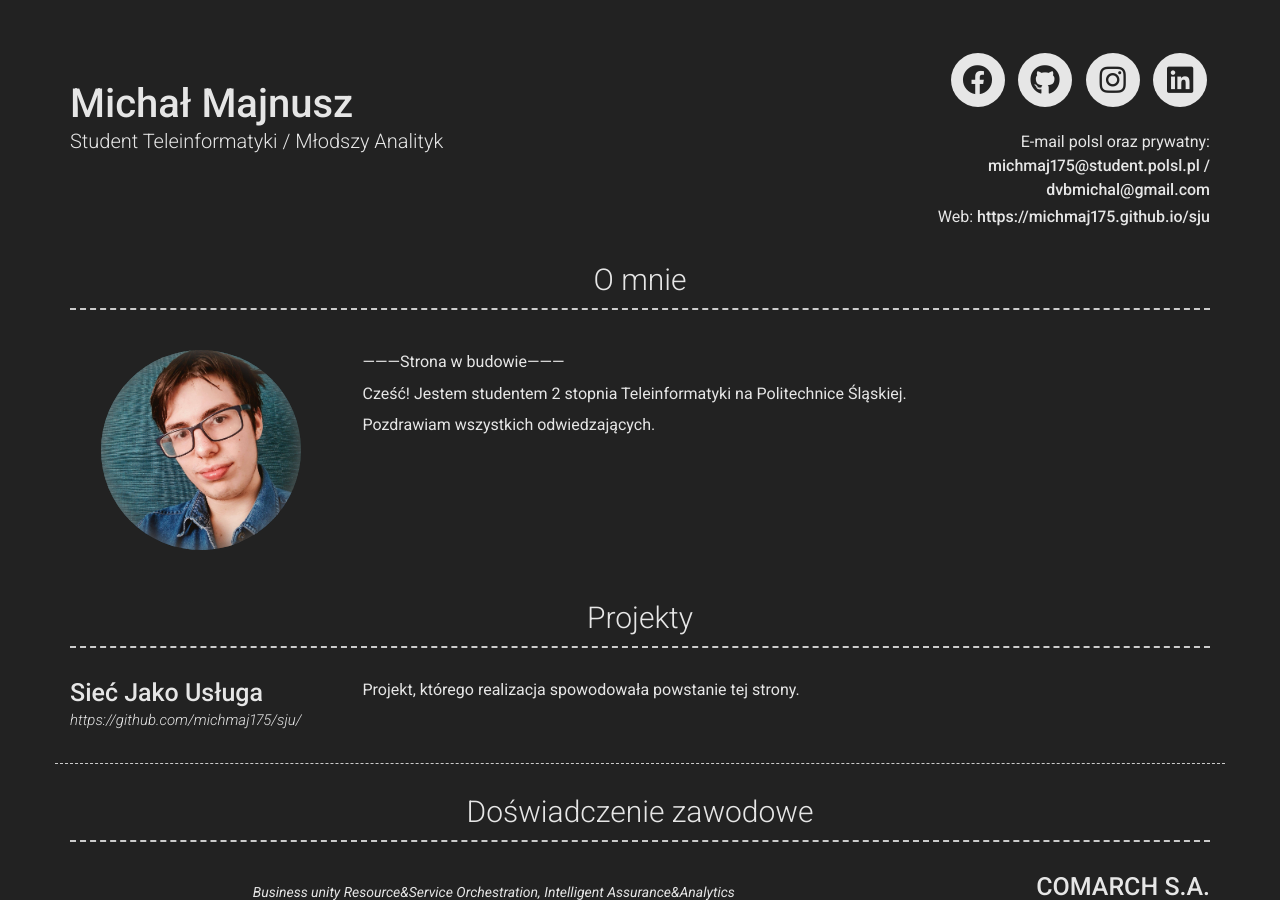
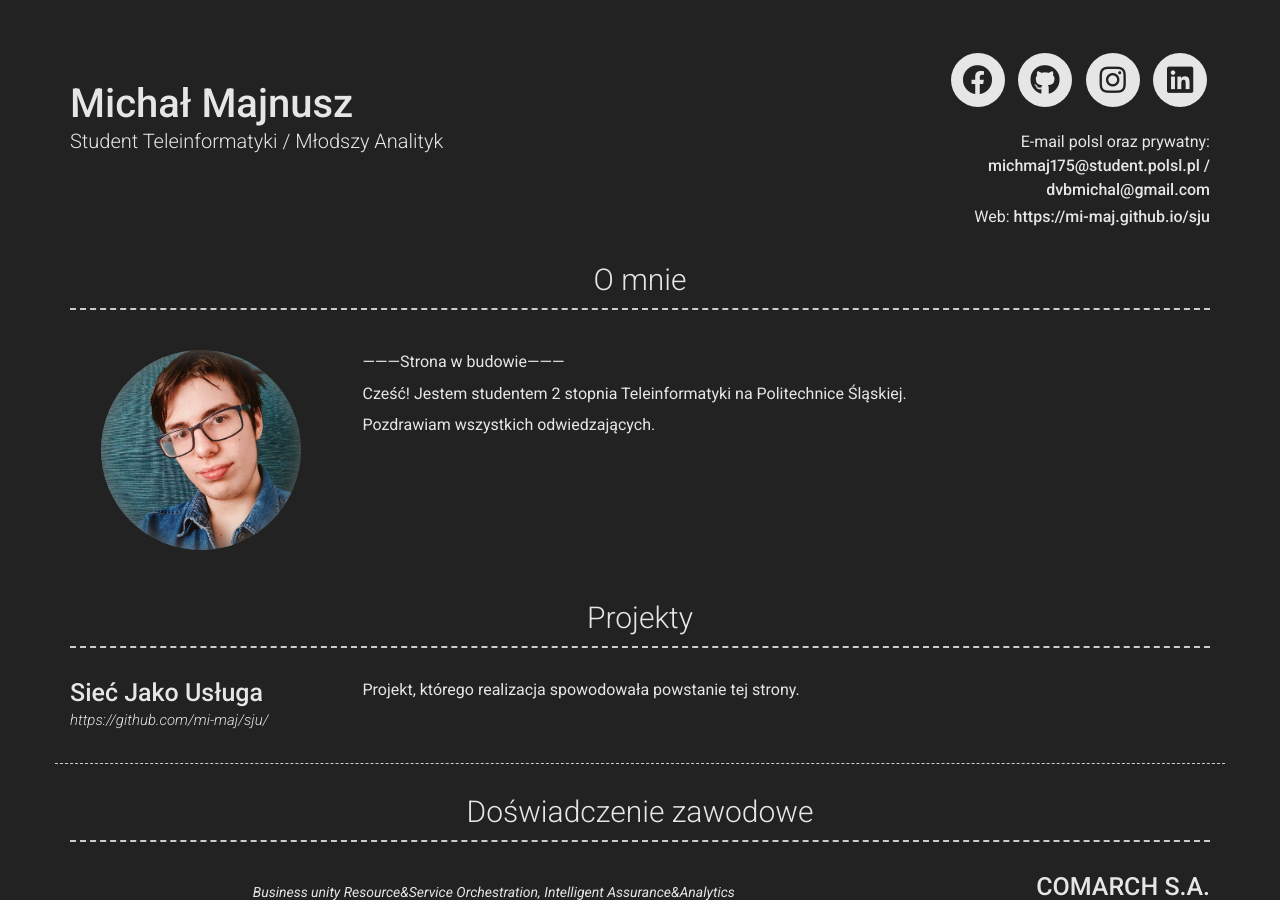
Before and after one commit to mi-maj/sju, a Jekyll site: the page built from index.md, in a window 1280 px wide and 900 px high. Built offline with Jekyll 4.4.1, drawn with Linux system fonts in a browser that asks for light colours; nearby versions of some CDN libraries; part of the change alters nothing that is shown.

Commit message:
Update _config.yml

```diff
--- a/_config.yml
+++ b/_config.yml
@@ -12,7 +12,7 @@ email: michmaj175@student.polsl.pl / dvbmichal@gmail.com
 email_title: E-mail polsl oraz prywatny
 #phone: Your phone number (optional)
 # phone_title: Phone (Phone title override)
-website: https://michmaj175.github.io/sju
+website: https://mi-maj.github.io/sju
 # website_title: Web (Website title override)
 
 # Dark Mode (true/false/never)
@@ -20,7 +20,7 @@ darkmode: true
 
 # Social links
 #twitter_username: jekyllrb
-github_username:  michmaj175
+github_username:  mi-maj
 #stackoverflow_username: "00000001"
 #dribbble_username: jekyll
 facebook_username: michalmajnusz
@@ -66,7 +66,7 @@ content:
         border: weak  # Value of `weak` will display a weak border below this item. # Any
                       # other value (or no value) means no border will be displayed
         title: Sieć Jako Usługa
-        link: https://github.com/michmaj175/sju/
+        link: https://github.com/mi-maj/sju/
         description: | # this will include new lines to allow paragraphs
           Projekt, którego realizacja spowodowała powstanie tej strony.
   - title: Doświadczenie zawodowe
```
